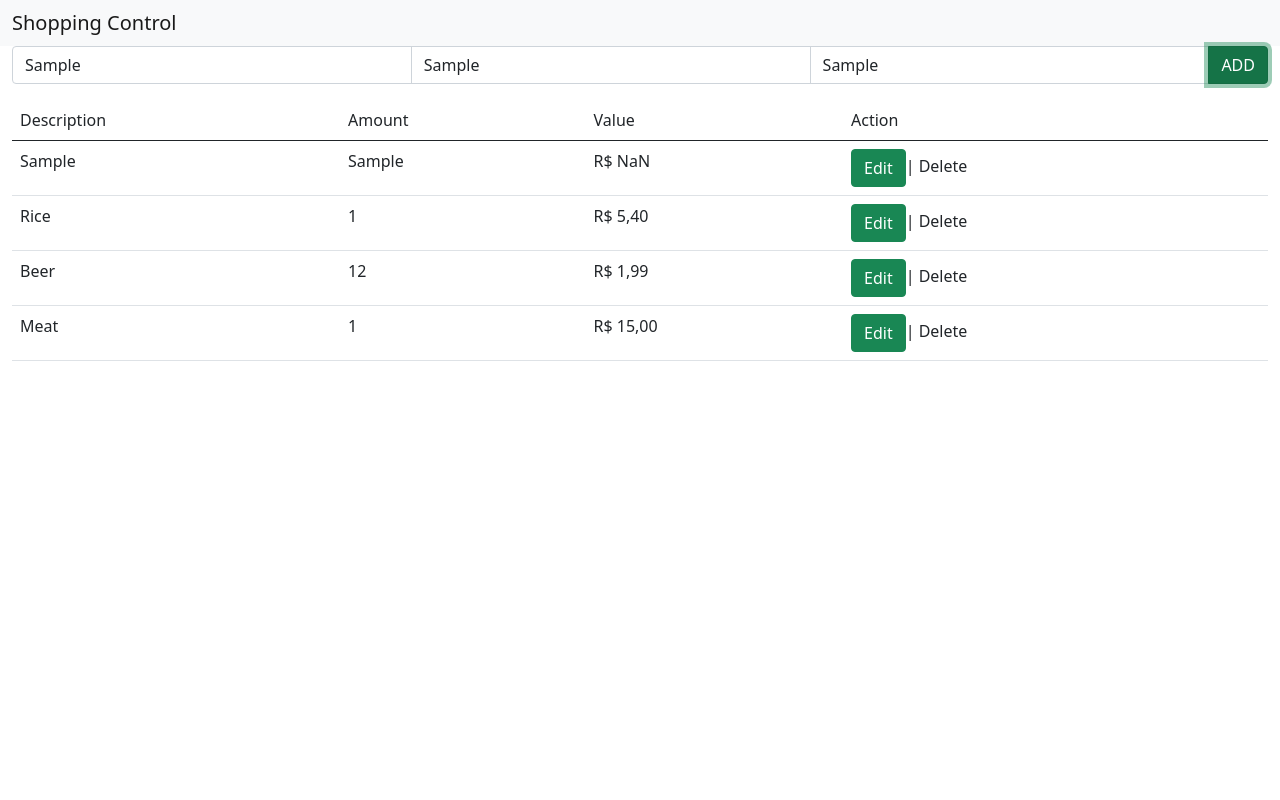
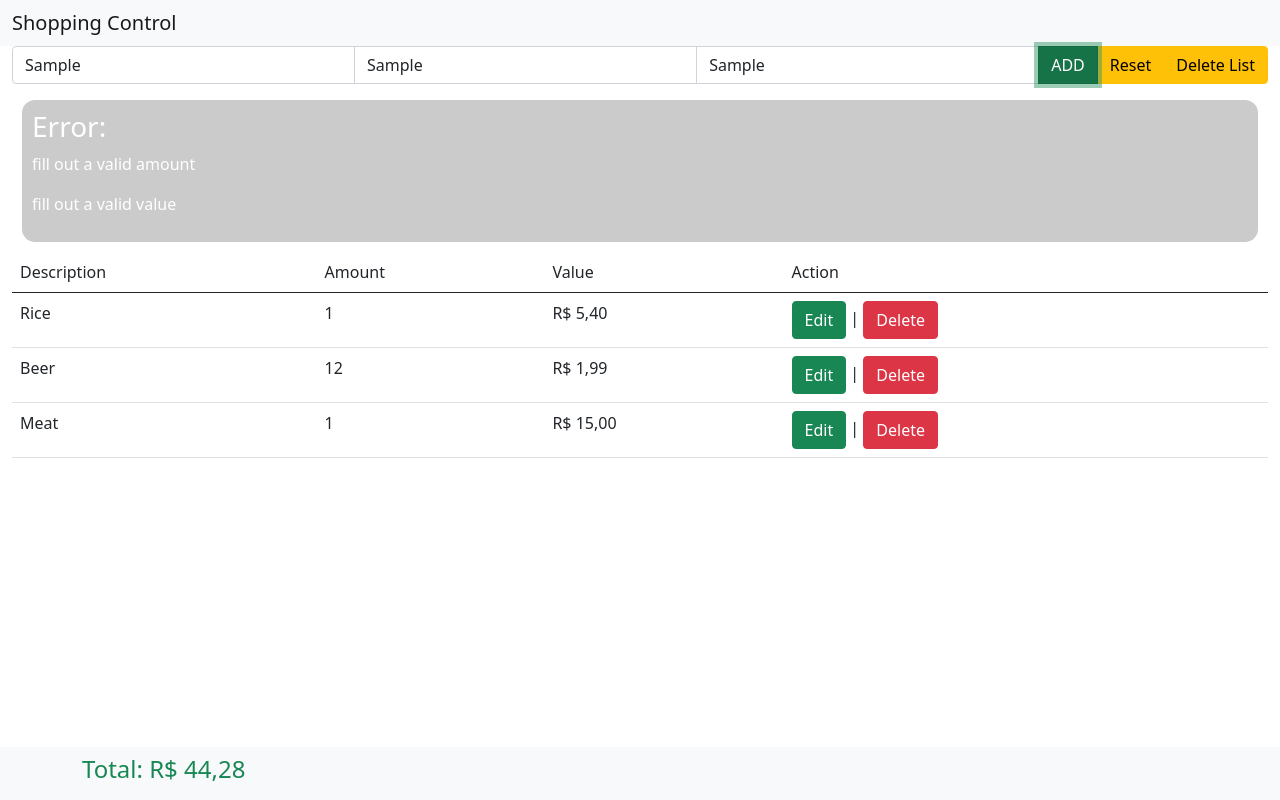
Before and after one commit to marcoteixeirab15/js-avancado, a plain HTML site: page index.html in a window 1280 px wide. Both pictures are taken after typing "Sample", "Sample", "Sample" into the empty fields and a click on the button "ADD". Drawn offline with Linux system fonts and the light colour scheme.

Commit message:
Adiciona operacao de update, delete, localstorage

```diff
--- a/index.html
+++ b/index.html
@@ -18,25 +18,31 @@
 
     <div class="container-fluid">
         <div class="input-group mb-3">
-
-
             <input type="text" class="form-control" placeholder="Description" id="desc">
-
             <input type="text" class="form-control" placeholder="Amount" id="amount">
-
             <input type="text" class="form-control" placeholder="Value" id="value">
             <span id="btnUpdate" style="display: none">
+                <span id="inputIDUpdate"></span>
                 <button onclick="updateData();" class="btn btn-success"> Save</button>
                 <button onclick="resetForm();" class="btn btn-warning"> Cancel</button>
             </span>
             <button id="btnAdd" onclick="addData();" class="btn btn-success"> ADD</button>
+            <button onclick="resetForm();" class="btn btn-warning"> Reset</button>
+            <button onclick="deleteList();" class="btn btn-warning"> Delete List</button>
         </div>
+
+        <div id="errors" style="display: none;"></div>
 
         <table id="listTable" class="table">
 
         </table>
     </div>
 
+    <nav class="navbar fixed-bottom navbar-light bg-light">
+        <div class="container">
+            <h4 class="text-center text-success">Total: <span id="totalValue">$ 0,00</span></h4>
+        </div>
+      </nav>
 
     <script src="js/config.js"></script>
     <script src="js/main.js"></script>
--- a/js/main.js
+++ b/js/main.js
@@ -9,24 +9,32 @@ function getTotal(list){
     for (var key in list){
         total += list[key].value * list[key].amount;
     }
-    return total
+    document.getElementById("totalValue").innerHTML = formatValue(total)
+
 }
 
 function setList(list){
     var table = '<thead><tr><td>Description</td><td>Amount</td><td>Value</td><td>Action</td></tr></thead><tbody>';
 
     for(var key in list){
-        table += '<tr><td>' + formatDesc(list[key].desc) + '</td><td>' + list[key].amount + '</td><td>' + formatValue(list[key].value) + '</td><td> <button class="btn btn-success" onclick="setUpdate(' + key + ');"> Edit </button>| Delete</td></tr>'
+        table += '<tr><td>' + formatDesc(list[key].desc) + '</td><td>' + formatAmount(list[key].amount) + '</td><td>' + formatValue(list[key].value) + '</td><td> <button class="btn btn-success" onclick="setUpdate(' + key + ');"> Edit </button> | <button class="btn btn-danger" onclick="deleteData(' + key + ');"> Delete </button>'
     }
 
     table += '</tbody>'
     document.getElementById("listTable").innerHTML = table;
+    getTotal(list);
+    saveListStorage(list);
 }
 
 function formatDesc(desc){
     var str = desc.toLowerCase();
     str = str.charAt(0).toUpperCase() + str.slice(1);
     return str;
+}
+
+
+function formatAmount(amount){
+    return parseInt(amount);
 }
 
 function formatValue(value){
@@ -37,6 +45,9 @@ function formatValue(value){
 }
 
 function addData(){
+    if(!validation()){
+        return;
+    }
     var desc = document.getElementById("desc").value;
     var amount = document.getElementById("amount").value;
     var value = document.getElementById("value").value;
@@ -44,6 +55,7 @@ function addData(){
     list.unshift({"desc": desc, "amount": amount, "value": value});
 
     setList(list);
+    resetForm();
 }
 
 function setUpdate(id){
@@ -54,6 +66,9 @@ function setUpdate(id){
     document.getElementById("value").value = obj.value;
     document.getElementById("btnUpdate").style.display = "inline-block";
     document.getElementById("btnAdd").style.display = "none";
+
+    document.getElementById("inputIDUpdate").innerHTML = '<input id="idUpdate" type="hidden" value="' + id + '">';
+    resetForm();
 }
 
 function resetForm(){
@@ -62,6 +77,103 @@ function resetForm(){
     document.getElementById("value").value = "";
     document.getElementById("btnUpdate").style.display = "none";
     document.getElementById("btnAdd").style.display = "inline-block";
+
+    document.getElementById("inputIDUpdate").innerHTML = "";
+    document.getElementById("errors").style.display = "none";
 }
 
-setList(list);
+function updateData(){
+    if(!validation()){
+        return;
+    }
+
+    var id = document.getElementById("idUpdate").value;
+    var desc = document.getElementById("desc").value;
+    var amount = document.getElementById("amount").value;
+    var value = document.getElementById("value").value;
+
+    list[id] = {"desc": desc, "amount": amount, "value": value};
+
+    resetForm();
+    setList(list);
+}
+
+function deleteData(id){
+    if(confirm("Delete this item?")){
+        //Delete item from list
+        list.splice(id, 1);
+
+        // if(id === list.length - 1){ //Verifica se o o registro é o ultimo item
+        //     list.pop(); //Deleta o ultimo registro da lista
+        // } else if (id === 0){ //Verifica se o registro é o primeiro item
+        //      list.shift(); //Deleta o primeiro registro da lista
+        // } else {
+        //     //Deleta os outros registros da lista
+        //     //cria dois arrays excluindo o registro a ser deletado
+        //     //e concatena os dois
+        //     var arrAuxIni = list.slice(0, id); //pega do primeiro até o id
+        //     var ArrAuxEnd = list.slice(id + 1); // pega do id até o fim da lista
+
+        //     list = arrAuxIni.concat(ArrAuxEnd); //concatena os dois arrays
+        // }
+
+        setList(list);
+    }
+}
+
+
+function validation(){
+    var desc = document.getElementById("desc").value;
+    var amount = document.getElementById("amount").value;
+    var value = document.getElementById("value").value;
+    var errors = "";
+
+    document.getElementById("errors").style.display = "none";
+
+    if(desc === ""){
+        errors += '<p>Fill out description</p>';
+    }
+
+    if(amount === ""){
+        errors += '<p>Fill out quantity</p>';
+    } else if(amount != parseInt(amount) ){
+        errors += '<p>fill out a valid amount</p>';
+    }
+
+    if(value === ""){
+        errors += '<p>Fill out value</p>';
+    } else if(value != parseFloat(value) ){
+        errors += '<p>fill out a valid value</p>';
+    }
+
+    if(errors != ""){
+        document.getElementById("errors").style = "display: block; background-color: rgba(85, 85, 85, 0.3); color: white; padding: 10px; margin: 10px; border-radius: 13px";
+        document.getElementById("errors").innerHTML = "<h3>Error: </h3>" + errors ;
+        return 0;
+    }else{
+        return 1;
+    }
+
+}
+
+function deleteList(){
+    if(confirm("Delete this list?")){
+        list = [];
+        setList(list);
+    }
+}
+
+function saveListStorage(list){
+    var jsonStr = JSON.stringify(list);
+    localStorage.setItem("list", jsonStr);
+}
+
+function initListStorage(){
+    var testList = localStorage.getItem("list");
+    if(testList) {
+        list = JSON.parse(testList);
+    }
+    setList(list);
+}
+
+initListStorage();
```
